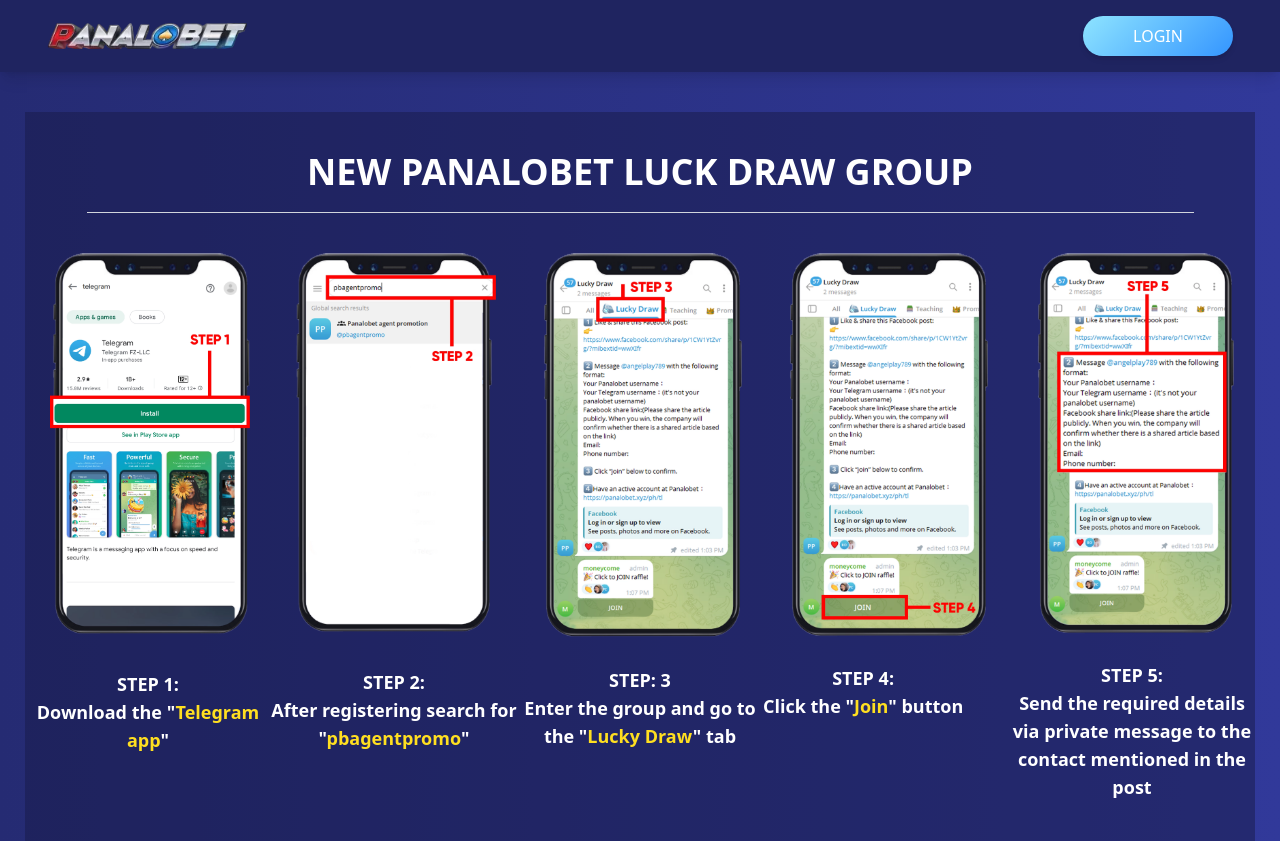
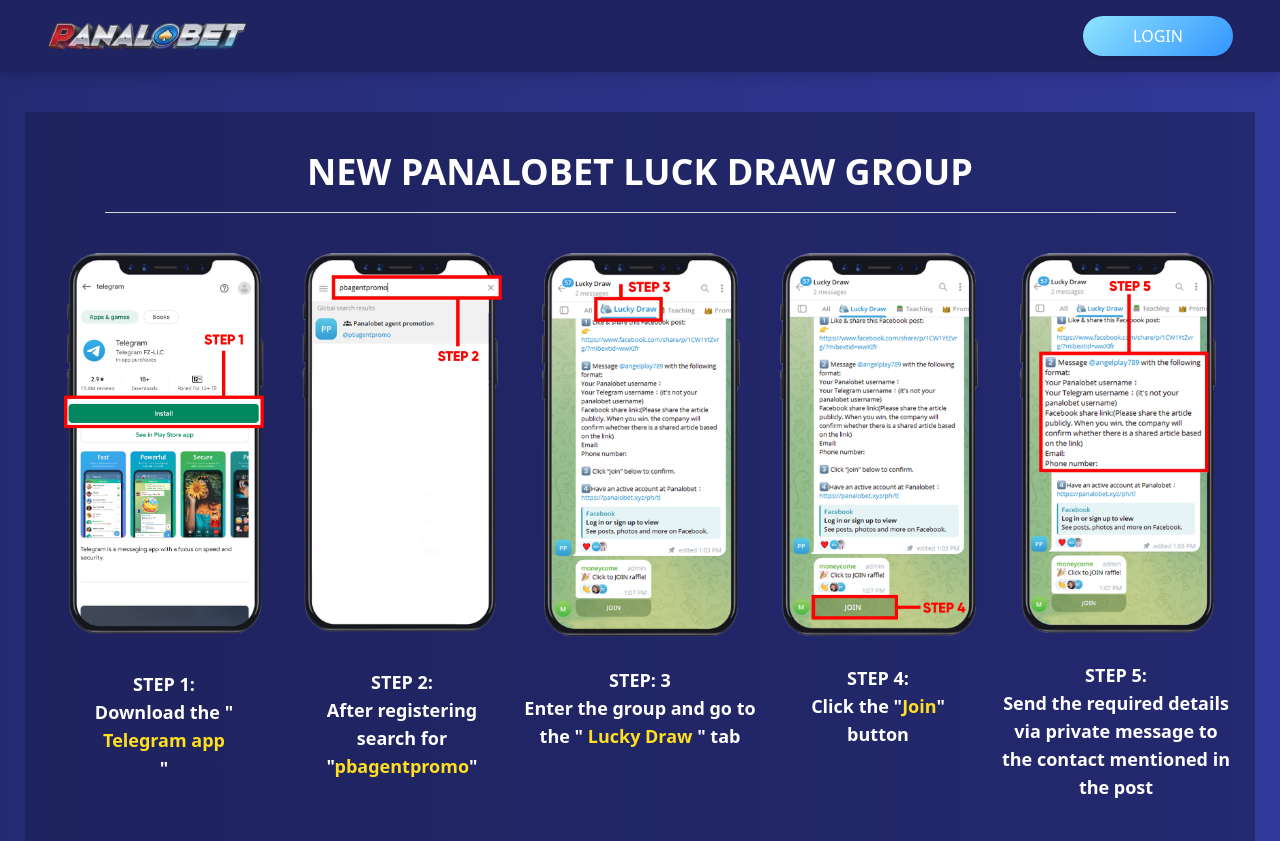
Before and after one commit to jovpbcfd/pb-npldg, a Next.js app: page / in a window 1280 px wide. Built offline with nearby package versions, Linux system fonts and the light colour scheme.

Commit message:
Fix label

```diff
--- a/app/page.tsx
+++ b/app/page.tsx
@@ -2,7 +2,7 @@
 
 export default function Home() {
   return (
-    <div className="max-w-[1230px] mx-auto mt-10 md:bg-[#181B49]/50 md:py-10 md:px-0">
+    <div className="max-w-[1230px] mx-auto mt-10 md:bg-[#181B49]/50 md:py-10 md:px-5">
       <div>
         <h1 className="text-white text-2xl font-bold uppercase text-center md:text-4xl">
           New Panalobet luck draw group
@@ -11,13 +11,14 @@
       </div>
 
       <div className="grid grid-cols-1 gap-y-5 mt-10 md:grid-cols-5">
-        <div className="w-full flex flex-col items-center gap-5 md:justify-start md:items-start md:flex-col-reverse md:mb-auto">
-          <div className="flex items-start md:mt-4 md:items-center md:text-center">
+        <div className="w-full flex flex-col items-center gap-5 md:justify-start md:items-center md:flex-col-reverse md:mb-auto">
+          <div className="flex items-start md:mt-4 md:items-center">
             <p className="text-white font-bold text-center text-lg">
               <span className="block uppercase">Step 1:</span>
               <span>
                 Download the &quot;
-                <span className="text-yellow-300">Telegram app</span>&quot;
+                <span className="text-yellow-300 block">Telegram app</span>
+                &quot;
               </span>
             </p>
           </div>
@@ -30,13 +31,15 @@
             />
           </div>
         </div>
-        <div className="w-full flex flex-col items-center gap-5 md:justify-start md:items-start md:flex-col-reverse md:mb-auto">
+        <div className="w-full flex flex-col items-center gap-5 md:justify-start md:items-center md:flex-col-reverse md:mb-auto">
           <div className="flex items-start md:mt-4 md:items-center md:text-center">
             <p className="text-white font-bold text-center text-lg">
               <span className="block uppercase">Step 2:</span>
               <span>
-                After registering search for &quot;
-                <span className="text-yellow-300">pbagentpromo</span>&quot;
+                After registering
+                <span className="block">search for</span>
+                &quot;<span className="text-yellow-300">pbagentpromo</span>
+                &quot;
               </span>
             </p>
           </div>
@@ -49,13 +52,16 @@
             />
           </div>
         </div>
-        <div className="w-full flex flex-col items-center gap-5 md:justify-start md:items-start md:flex-col-reverse md:mb-auto">
+        <div className="w-full flex flex-col items-center gap-5 md:justify-start md:items-center md:flex-col-reverse md:mb-auto">
           <div className="flex items-start md:items-center md:text-center">
             <p className="text-white font-bold text-center text-lg">
               <span className="block uppercase">Step: 3</span>
               <span>
-                Enter the group and go to the &quot;
-                <span className="text-yellow-300">Lucky Draw</span>&quot; tab
+                Enter the group and go{" "}
+                <span>
+                  to the &quot;{" "}
+                  <span className="text-yellow-300">Lucky Draw</span> &quot; tab
+                </span>
               </span>
             </p>
           </div>
@@ -68,13 +74,14 @@
             />
           </div>
         </div>
-        <div className="w-full flex flex-col items-center gap-5 md:justify-start md:items-start md:flex-col-reverse md:mb-auto">
+        <div className="w-full flex flex-col items-center gap-5 md:justify-start md:items-center md:flex-col-reverse md:mb-auto">
           <div className="flex items-start md:items-center md:text-center">
             <p className="text-white font-bold text-center text-xl md:text-lg">
               <span className="block uppercase">Step 4:</span>
               <span className="text-pretty">
                 Click the &quot;<span className="text-yellow-300">Join</span>
-                &quot; button
+                &quot;
+                <span className="block">button</span>
               </span>
             </p>
           </div>
@@ -87,7 +94,7 @@
             />
           </div>
         </div>
-        <div className="w-full flex flex-col items-center gap-5 md:justify-start md:items-start md:flex-col-reverse">
+        <div className="w-full flex flex-col items-center gap-5 md:justify-start md:items-center md:flex-col-reverse">
           <div className="flex items-start md:items-center md:text-center">
             <p className="text-white font-bold text-center text-xl md:text-lg">
               <span className="block uppercase">Step 5:</span>
```
